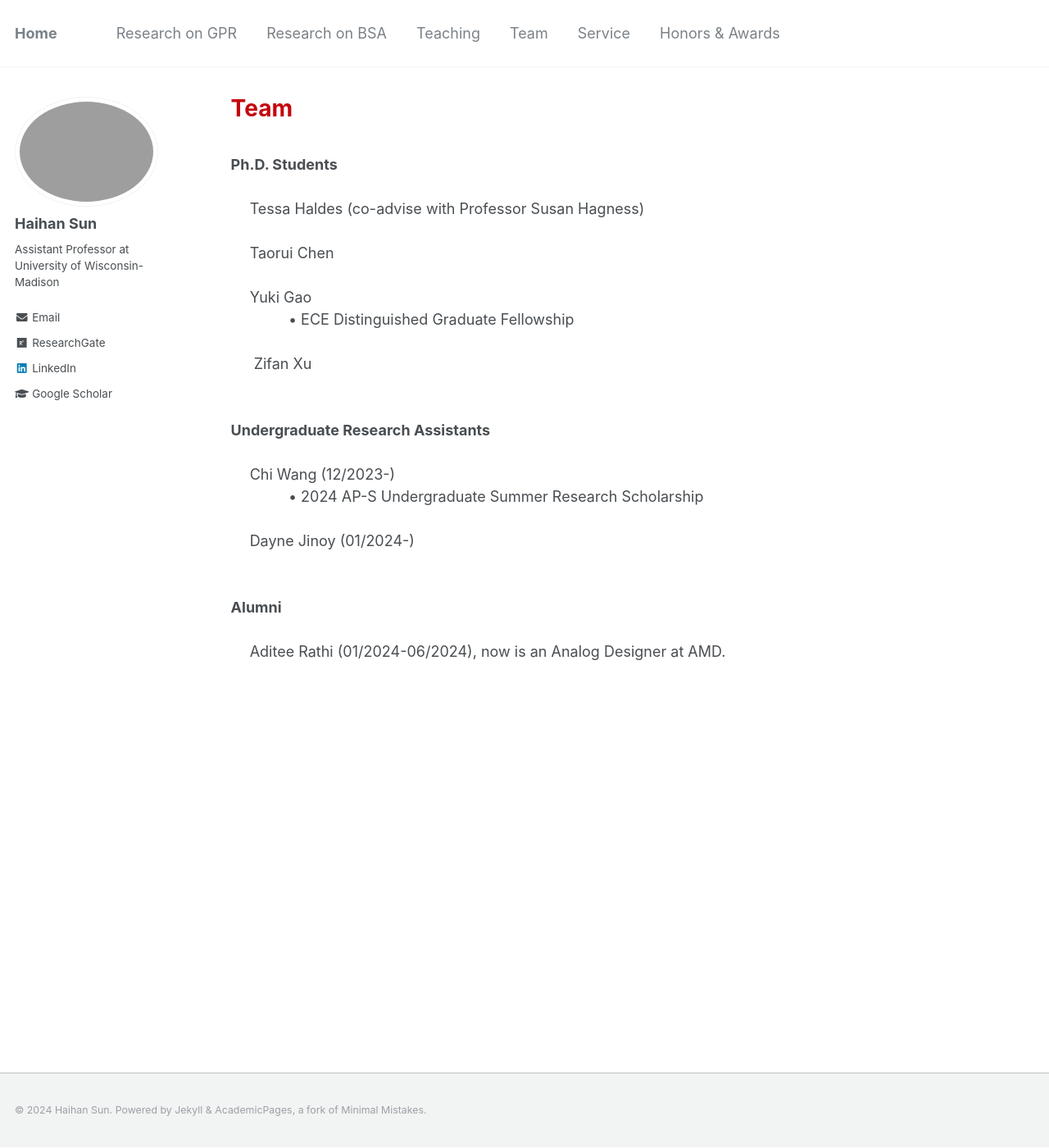
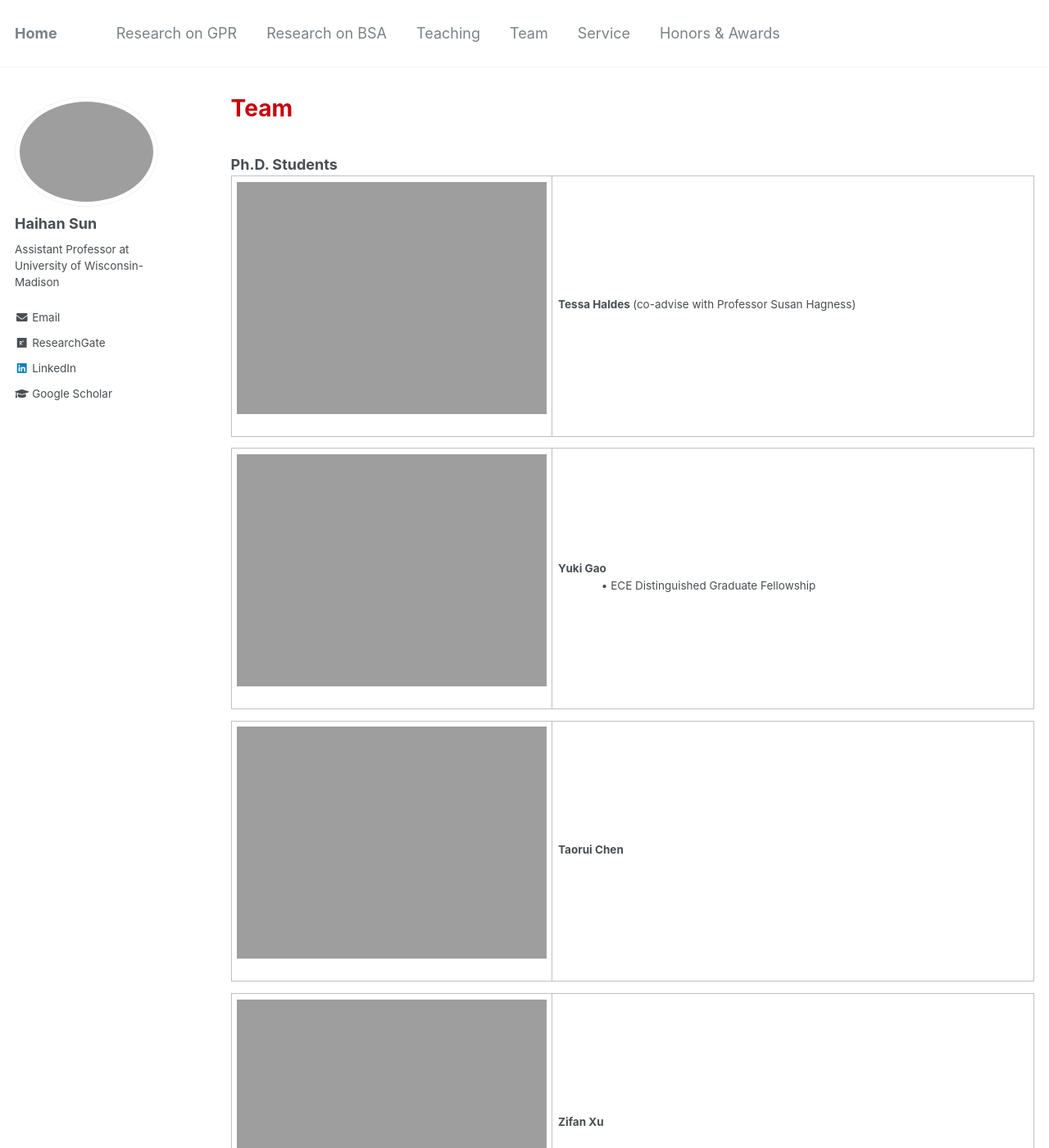
Before and after one commit to Haihan-Sun/Haihan-Sun.github.io, a Jekyll site: the page built from _pages/group.html, in a window 1280 px wide and 1400 px high. Shown: the whole window at 82% size. Built offline with Jekyll 4.4.1, drawn with Linux system fonts in a browser that asks for light colours; some of the changed text lies outside the part shown.

Commit message:
Update group.html

```diff
--- a/_pages/group.html
+++ b/_pages/group.html
@@ -6,26 +6,72 @@ author_profile: true
 ---
 <br>
 <b>Ph.D. Students</b> <br>
-<br>
- &ensp; &ensp;Tessa Haldes (co-advise with Professor Susan Hagness) <br>
- <br>
- &ensp; &ensp;Taorui Chen <br>
- <br>
- &ensp; &ensp;Yuki Gao   <br>
- &ensp; &ensp; &ensp; &ensp; &ensp;  &#x2022; ECE Distinguished Graduate Fellowship <br>
- <br>
 
-&ensp; &ensp; Zifan Xu <br>
-<br>
+<table class="imgtable">
+  <tr>
+    <td style = "width:40%">
+      <img src="https://haihan-sun.github.io/_pages/images/Tessa.png" width="400" >&nbsp;
+    </td>
+  <td align="left"><p><b>Tessa Haldes </b> (co-advise with Professor Susan Hagness) <br />
+    </td>
+ </tr>
+</table>
+
+<table class="imgtable">
+  <tr>
+    <td style = "width:40%">
+      <img src="https://haihan-sun.github.io/_pages/images/Yuki.png" width="400" >&nbsp;
+    </td>
+  <td align="left"><p><b>Yuki Gao </b> <br />
+   &ensp; &ensp; &ensp; &ensp; &ensp;  &#x2022; ECE Distinguished Graduate Fellowship <br>
+    </td>
+ </tr>
+</table>
+
+<table class="imgtable">
+  <tr>
+    <td style = "width:40%">
+      <img src="https://haihan-sun.github.io/_pages/images/Taorui.png" width="400" >&nbsp;
+    </td>
+  <td align="left"><p><b>Taorui Chen </b> <br />
+    </td>
+ </tr>
+</table>
+
+<table class="imgtable">
+  <tr>
+    <td style = "width:40%">
+      <img src="https://haihan-sun.github.io/_pages/images/Zifan.png" width="400" >&nbsp;
+    </td>
+  <td align="left"><p><b>Zifan Xu </b> <br />
+    </td>
+ </tr>
+</table>
+
 <br>
 
 <b>Undergraduate Research Assistants</b><br>
 <br>
- &ensp; &ensp;Chi Wang (12/2023-) <br>
- &ensp; &ensp; &ensp; &ensp; &ensp; &#x2022; 2024 AP-S Undergraduate Summer Research Scholarship <br>
- <br>
- &ensp; &ensp;Dayne Jinoy (01/2024-)<br>
- <br>
+<table class="imgtable">
+  <tr>
+    <td style = "width:40%">
+      <img src="https://haihan-sun.github.io/_pages/images/Chi.png" width="400" >&nbsp;
+    </td>
+  <td align="left"><p><b>Chi Wang </b> (12/2023-) <br />
+   &ensp; &ensp; &ensp; &ensp; &ensp;  &#x2022; 2024 AP-S Undergraduate Summer Research Scholarship <br>
+    </td>
+ </tr>
+</table>
+
+<table class="imgtable">
+  <tr>
+    <td style = "width:40%">
+      <img src="https://haihan-sun.github.io/_pages/images/Dayne.png" width="400" >&nbsp;
+    </td>
+  <td align="left"><p><b>Dayne Jinoy </b> (01/2024-) <br />
+    </td>
+ </tr>
+</table>
 
 <br>
 
```
